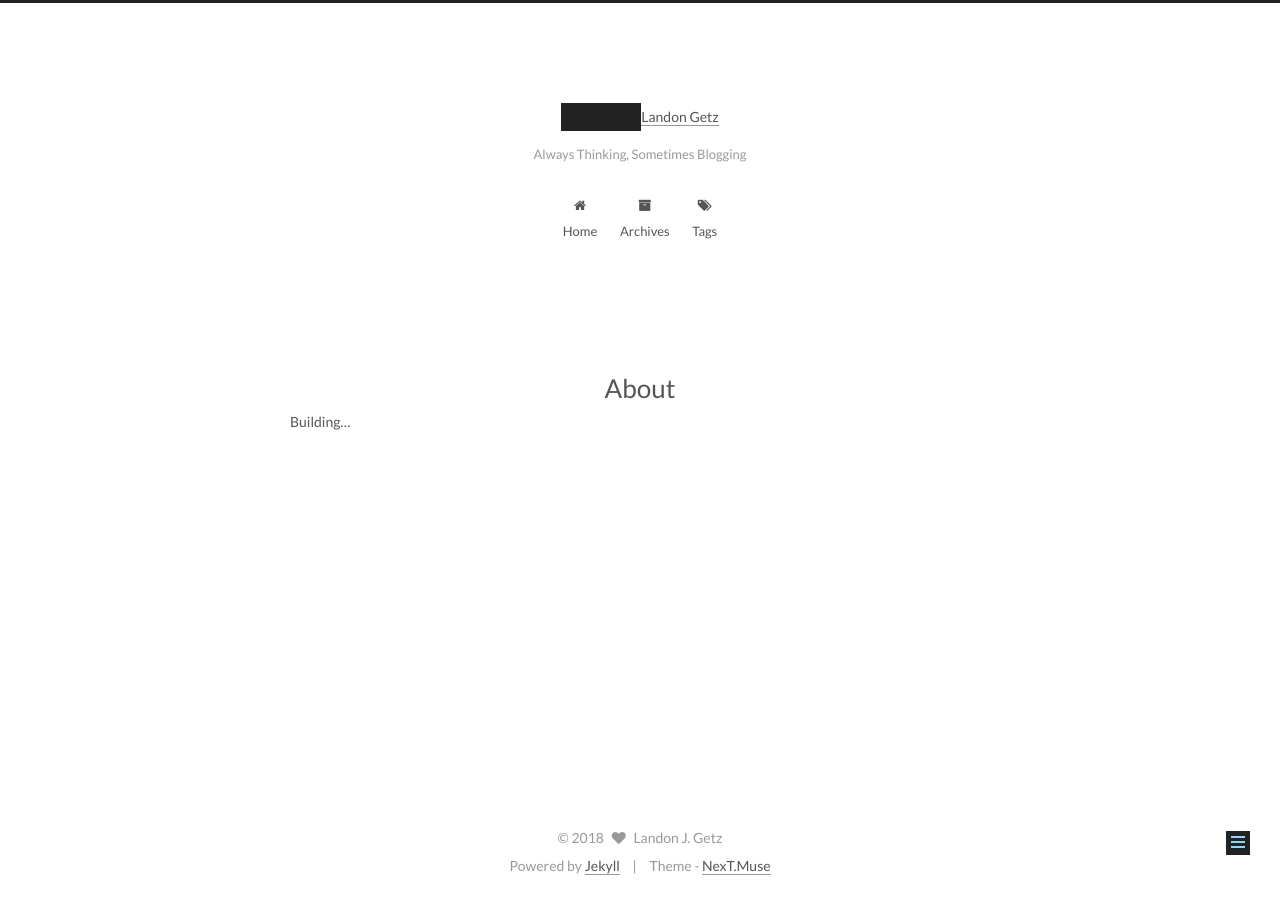
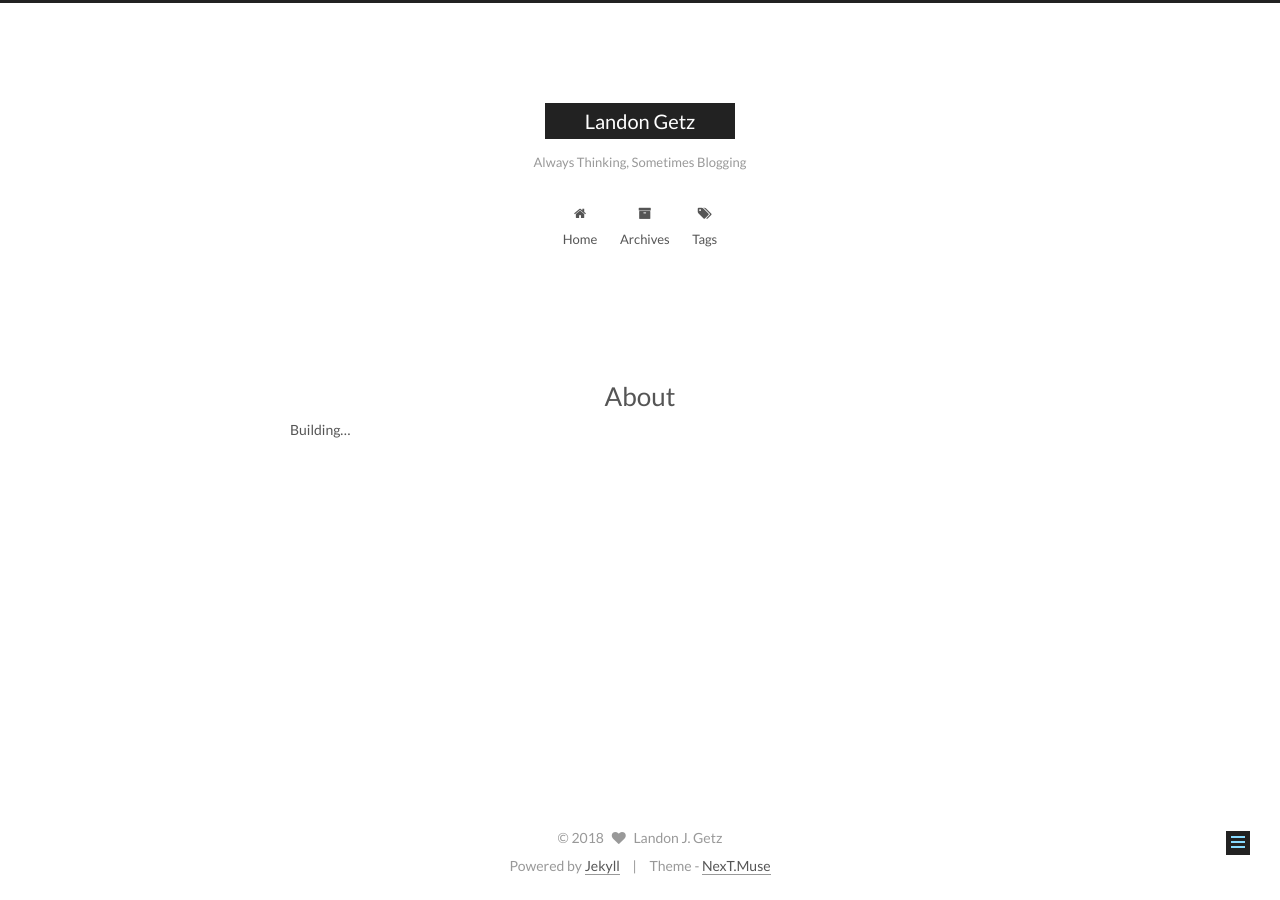
Before and after one commit to LandonGetz/blog, a Jekyll site: the page built from about/index.md, in a window 1280 px wide. Built offline with Jekyll 4.4.1, drawn with Linux system fonts in a browser that asks for light colours.

Commit message:
Fix Title
I messed up earlier, fixed this.

```diff
--- a/_includes/_partials/header.html
+++ b/_includes/_partials/header.html
@@ -12,7 +12,7 @@
     <div class="custom-logo-site-title">
       <a href="{{ '/' | relative_url}}"  class="brand" rel="start">
         <span class="logo-line-before"><i></i></span>
-        <span class="site-title"><a href="http://www.landongetz.com">{{ site.title }}</a></span>
+        <span class="site-title">{{ site.title }}</span>
         <span class="logo-line-after"><i></i></span>
       </a>
     </div>
```
